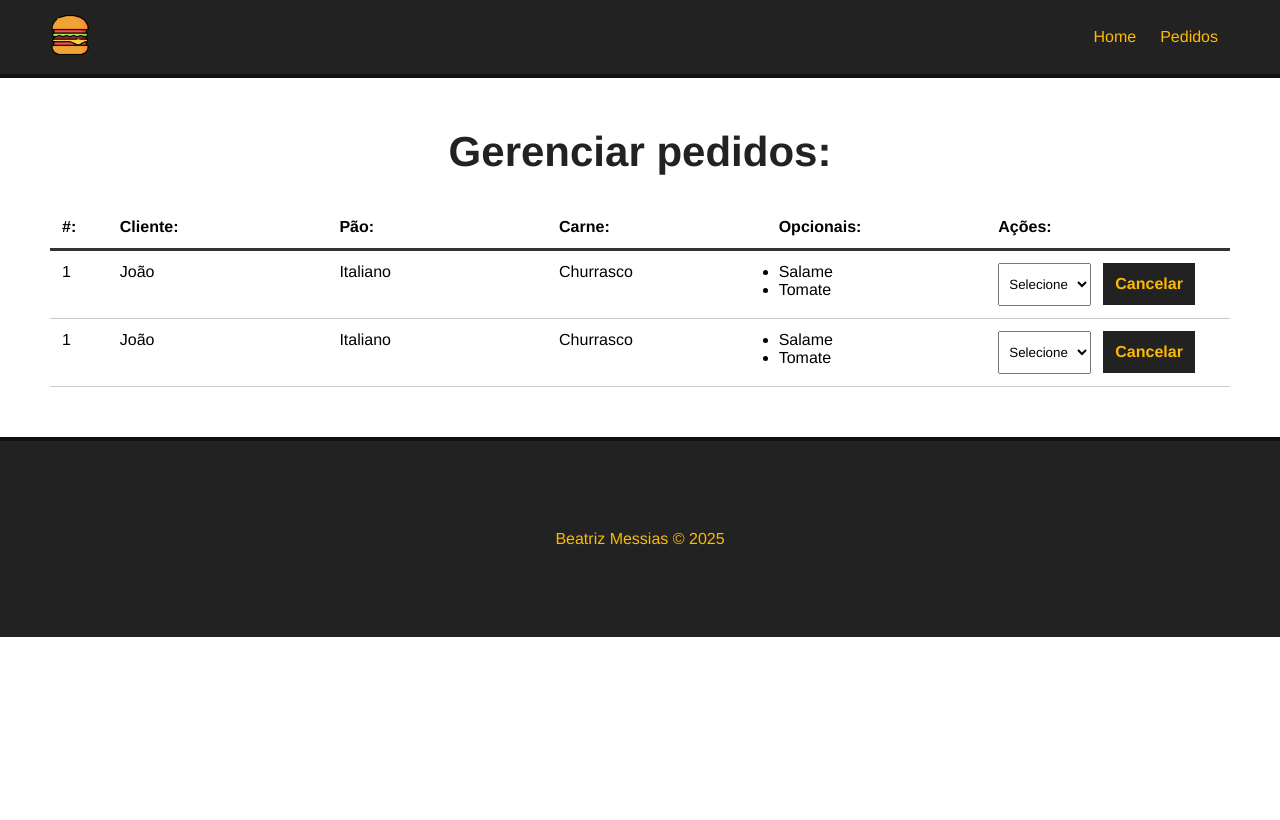
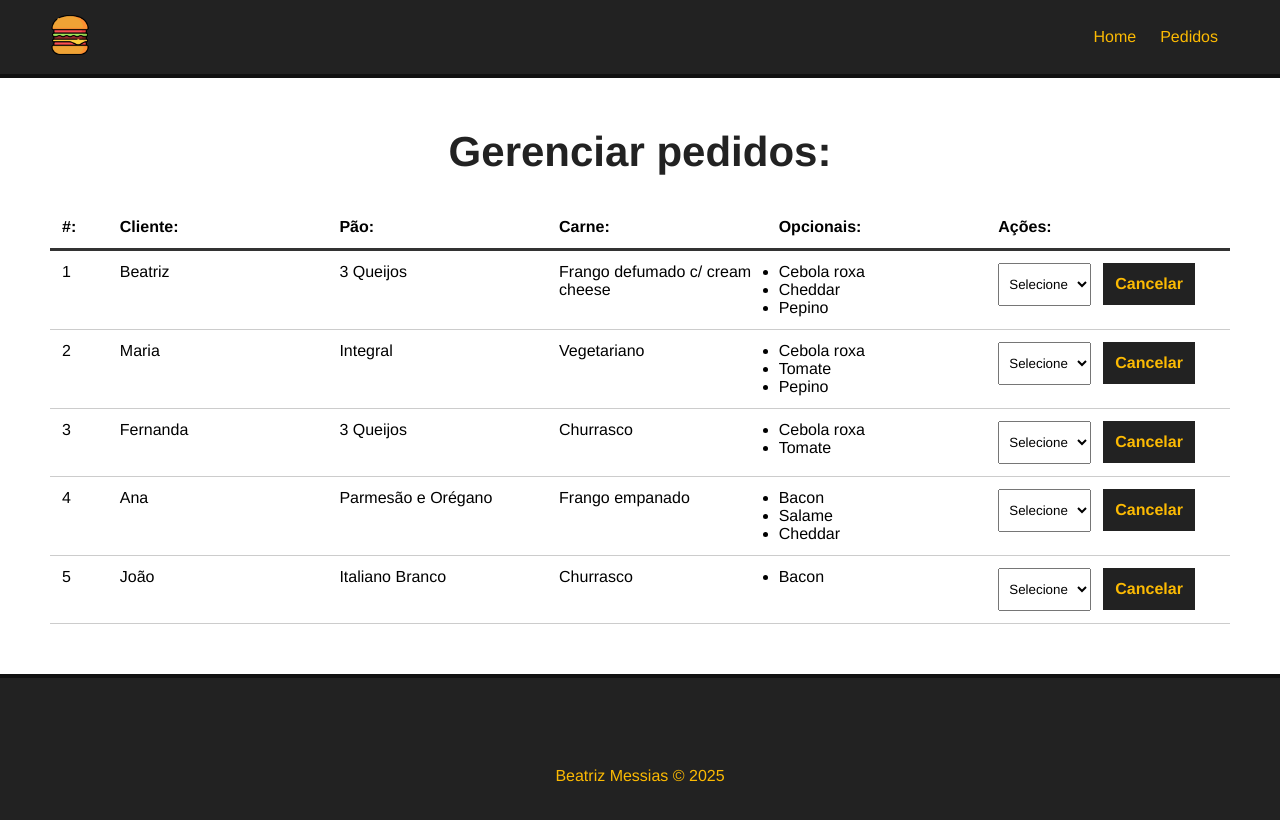
Before and after one commit to beatrizmessias/make-your-burger, a Vue app: page /pedidos in a window 1280 px wide. Shown: the top 820 px of the page. Built offline with nearby package versions, Linux system fonts and the light colour scheme; data requests are answered from the project's data file.

Commit message:
fetch orders

```diff
--- a/db/db.json
+++ b/db/db.json
@@ -81,7 +81,7 @@
     {
       "id": 1,
       "nome": "Beatriz",
-      "carne": "Frango defumado com cream cheese",
+      "carne": "Frango defumado c/ cream cheese",
       "pao": "3 Queijos",
       "opcionais": [
         "Cebola roxa",
--- a/src/App.vue
+++ b/src/App.vue
@@ -1,7 +1,9 @@
 <template>
-  <Navbar :logo="logo_src" :alt="app_name"/>
-  <router-view/>
-  <Footer />
+  <div id="app">
+    <Navbar :logo="logo_src" :alt="app_name"/>
+    <router-view/>
+    <Footer />
+  </div>
 </template>
 
 <script>
@@ -30,9 +32,16 @@
   box-sizing: border-box;
 }
 
+#app {
+  display: flex;
+  flex-direction: column;
+  min-height: 100vh;
+}
+
 .main-container {
   margin: 50px;
   min-height: 250px;
+  flex: 1;
 }
 
 h1 {
--- a/src/components/Dashboard.vue
+++ b/src/components/Dashboard.vue
@@ -11,33 +11,14 @@
             </div>
         </div>
             <div id="burger-table-rows">
-                <div class="burger-table-row">
-                    <div class="order-number">1</div>
-                    <div>João</div>
-                    <div>Italiano</div>
-                    <div>Churrasco</div>
+                <div class="burger-table-row" v-for="burger in burgers" :key="burger.id">
+                    <div class="order-number">{{ burger.id }}</div>
+                    <div>{{ burger.nome }}</div>
+                    <div>{{ burger.pao }}</div>
+                    <div>{{ burger.carne }}</div>
                     <div>
                         <ul>
-                            <li>Salame</li>
-                            <li>Tomate</li>
-                        </ul>
-                    </div>
-                    <div>
-                        <select name="status" class="status">
-                            <option value="">Selecione</option>
-                        </select>
-                        <button class="delete-btn">Cancelar</button>
-                    </div>
-                </div>
-                <div class="burger-table-row">
-                    <div class="order-number">1</div>
-                    <div>João</div>
-                    <div>Italiano</div>
-                    <div>Churrasco</div>
-                    <div>
-                        <ul>
-                            <li>Salame</li>
-                            <li>Tomate</li>
+                            <li v-for="(opcional, index) in burger.opcionais" :key="index">{{ opcional }}</li>
                         </ul>
                     </div>
                     <div>
@@ -53,7 +34,29 @@
 
 <script>
 export default {
-    name: "Dashboard"
+    name: "Dashboard",
+    data() {
+        return {
+            burgers: null,
+            burger_id: null,
+            status: []
+        }
+    },
+    methods: {
+        async getPedidos() {
+            const req = await fetch("http://localhost:3000/burgers");
+            const data = await req.json();
+
+            this.burgers = data;
+
+            console.log(this.burgers);
+
+            // resgatar os status
+        }
+    },
+    mounted() {
+        this.getPedidos();
+    }
 }
 </script>
 
```
